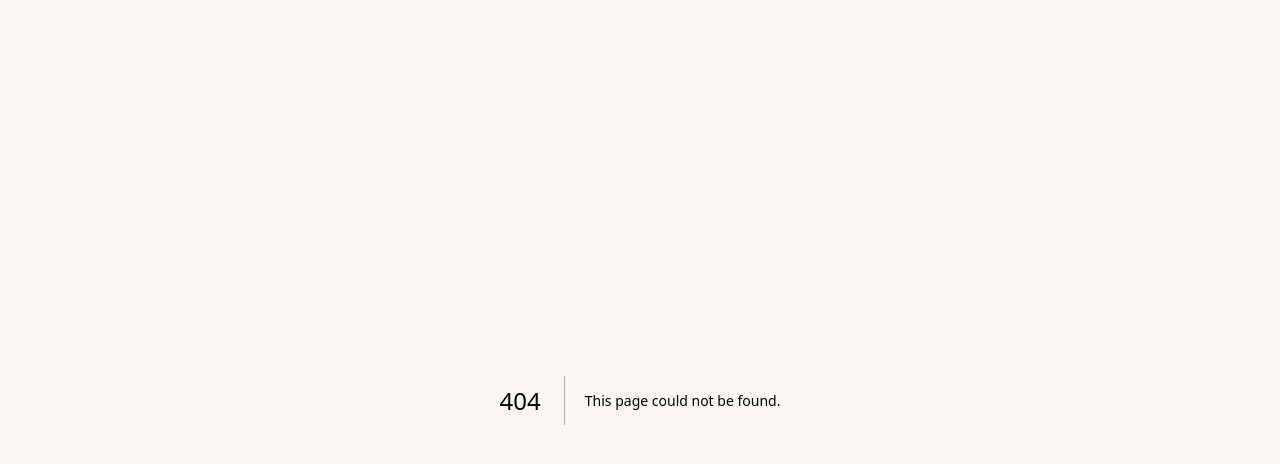
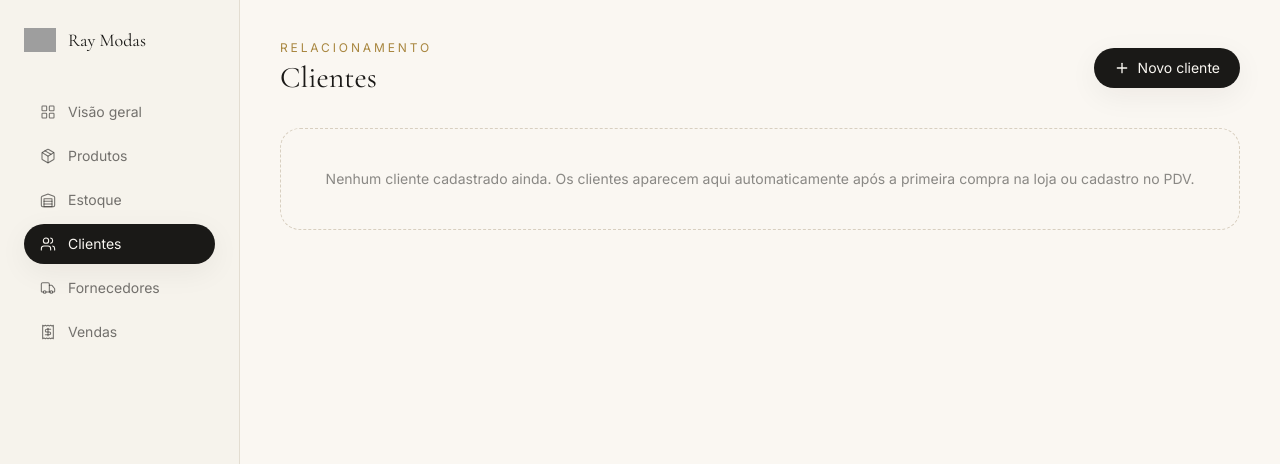
Before and after one commit to 8956gabriel/ray-modas, a Next.js app: page /admin/clientes in a window 1280 px wide. Before the commit this address had no page. Shown: the top 464 px of the page. Built offline with nearby package versions, Linux system fonts and the light colour scheme; grey boxes are pictures that could not be loaded.

Commit message:
Create AdminClientes component for client management

```diff
--- /dev/null
+++ b/app/admin/clientes/page.tsx
@@ -0,0 +1,24 @@
+import { Plus } from "lucide-react";
+
+export default function AdminClientes() {
+  return (
+    <div>
+      <div className="flex items-center justify-between">
+        <div>
+          <p className="font-body text-xs uppercase tracking-tag text-gold-dark">Relacionamento</p>
+          <h1 className="mt-1 font-display text-3xl text-charcoal">Clientes</h1>
+        </div>
+        <button className="flex items-center gap-2 rounded-full bg-charcoal px-5 py-2.5 font-body text-sm text-ivory shadow-soft transition hover:bg-gold-dark">
+          <Plus size={16} /> Novo cliente
+        </button>
+      </div>
+
+      <div className="mt-8 rounded-xl2 border border-dashed border-taupe p-10 text-center">
+        <p className="font-body text-sm text-charcoal/50">
+          Nenhum cliente cadastrado ainda. Os clientes aparecem aqui
+          automaticamente após a primeira compra na loja ou cadastro no PDV.
+        </p>
+      </div>
+    </div>
+  );
+}
```
